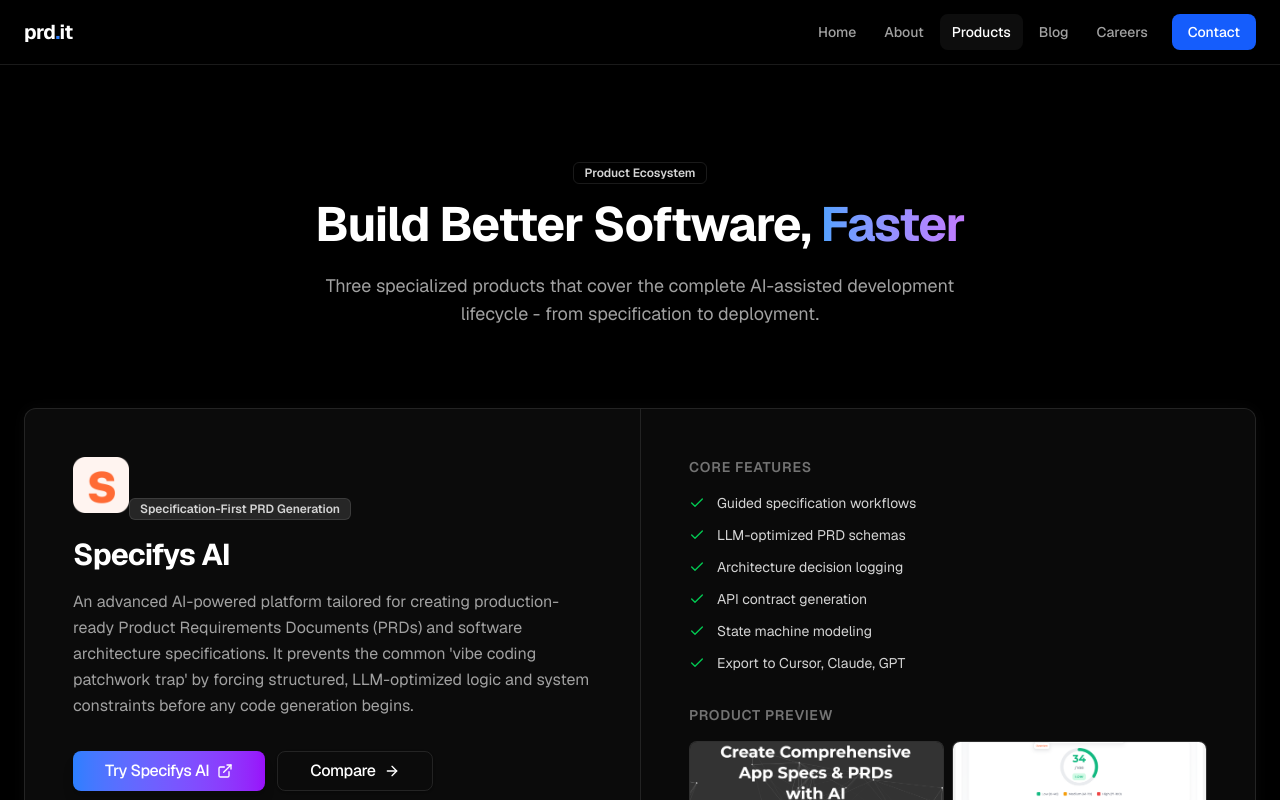
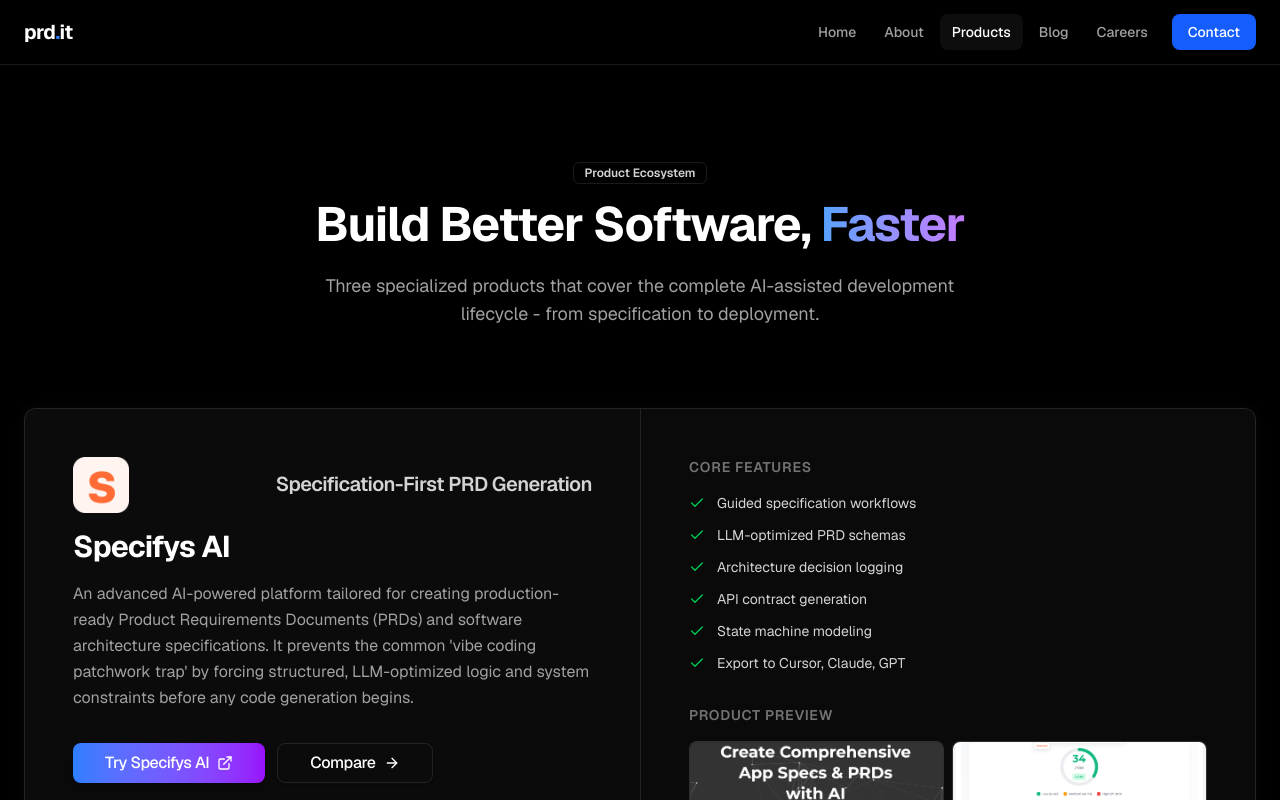
Before and after one commit to Shalomcohenai/prdit, a Next.js app: page /products in a window 1280 px wide. Shown: the top 800 px of the page. Built offline with nearby package versions, Linux system fonts and the light colour scheme.

Commit message:
Show product taglines as headings aligned with icons.
Replace badge-style taglines on the products page with h3 titles in a row opposite each product icon.

```diff
--- a/src/app/products/page.tsx
+++ b/src/app/products/page.tsx
@@ -55,16 +55,18 @@ export default function ProductsPage() {
                 <Card className="overflow-hidden border-white/5">
                   <div className="grid md:grid-cols-2">
                     <div className="p-8 md:p-12">
-                      <div className="mb-6 inline-flex h-14 w-14 items-center justify-center rounded-xl bg-white/5 p-2.5">
+                      <div className="mb-4 flex items-center justify-between gap-4">
+                        <div className="inline-flex h-14 w-14 shrink-0 items-center justify-center rounded-xl bg-white/5 p-2.5">
                           <ProductIcon
                             src={product.images.icon}
                             alt={`${product.name} icon`}
                             size="lg"
                           />
                         </div>
-                      <Badge variant="secondary" className="mb-3">
+                        <h3 className="text-end text-lg font-semibold leading-snug tracking-tight text-neutral-300 sm:text-xl">
                           {product.tagline}
-                      </Badge>
+                        </h3>
+                      </div>
                       <h2 className="text-3xl font-bold tracking-tight text-white">
                         {product.name}
                       </h2>
```
Lines whose indentation alone changed are shown as unchanged.
